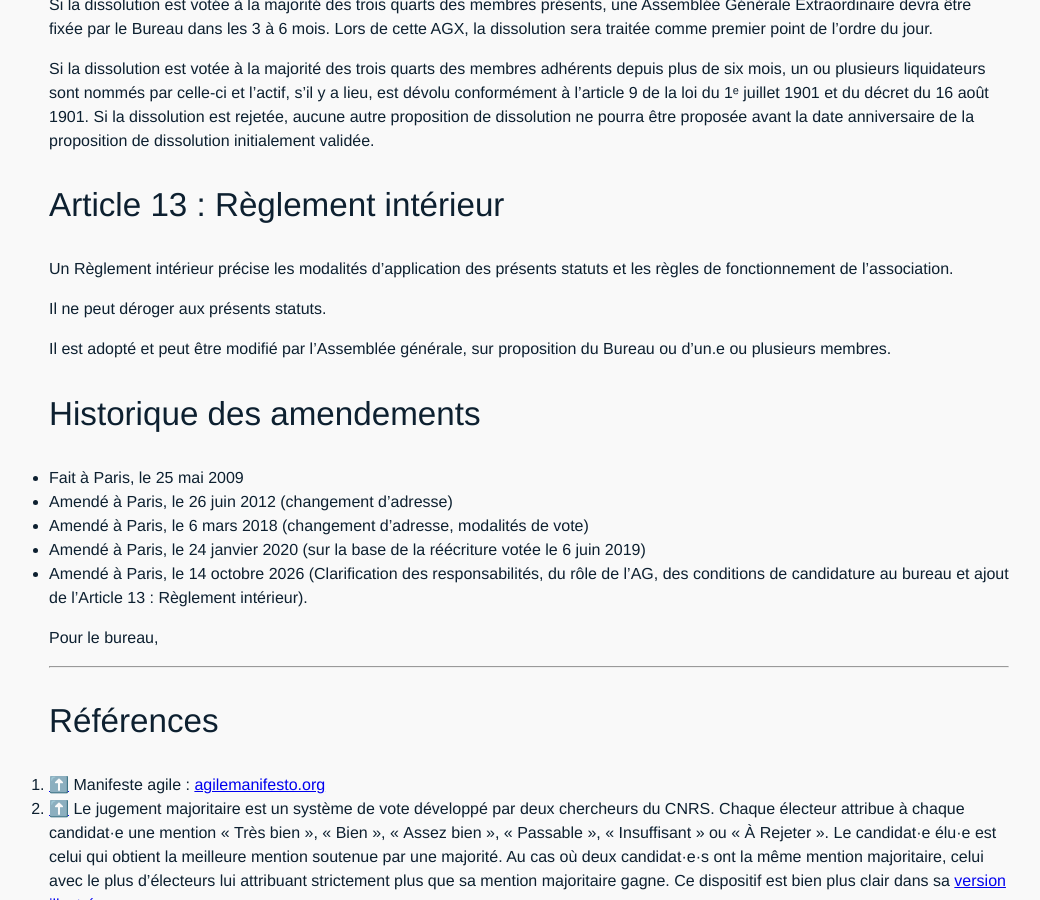
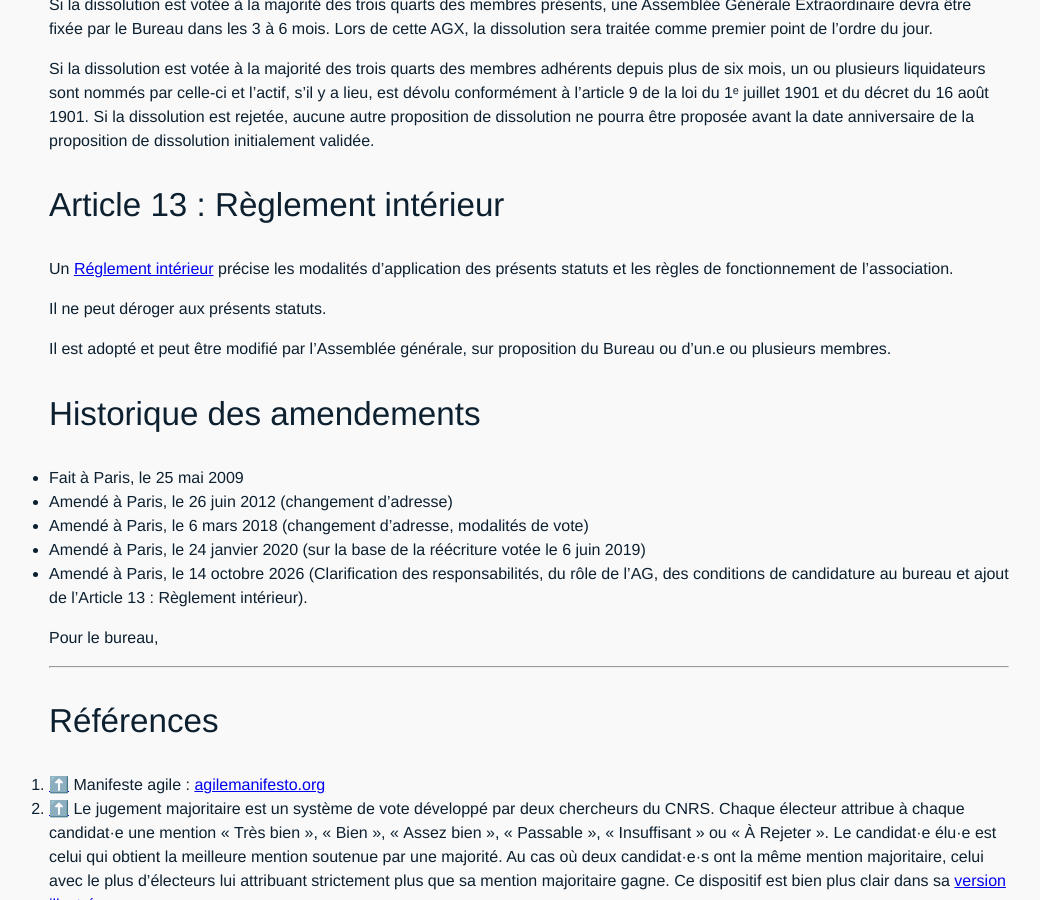
Before and after one commit to AgileFrance/AgileFrance.github.io, a Jekyll site: the page built from _pages/statuts.md, in a window 1280 px wide and 900 px high, scrolled down 5026 px. Shown: the whole window, without its empty margins (111-1151 px from the left). Built offline with Jekyll 4.4.1, drawn with Linux system fonts in a browser that asks for light colours; comment, search, counter and statistics services are not loaded.

Commit message:
ajout d'un lien vers le réglement intérieur.

```diff
--- a/_pages/statuts.md
+++ b/_pages/statuts.md
@@ -175,7 +175,7 @@ Si la dissolution est rejetée, aucune autre proposition de dissolution ne pourr
 
 ## Article 13 : Règlement intérieur
 
-Un Règlement intérieur précise les modalités d’application des présents statuts et les règles de fonctionnement de l’association.
+Un [Réglement intérieur](/reglement) précise les modalités d’application des présents statuts et les règles de fonctionnement de l’association.
 
 Il ne peut déroger aux présents statuts.
 
```
